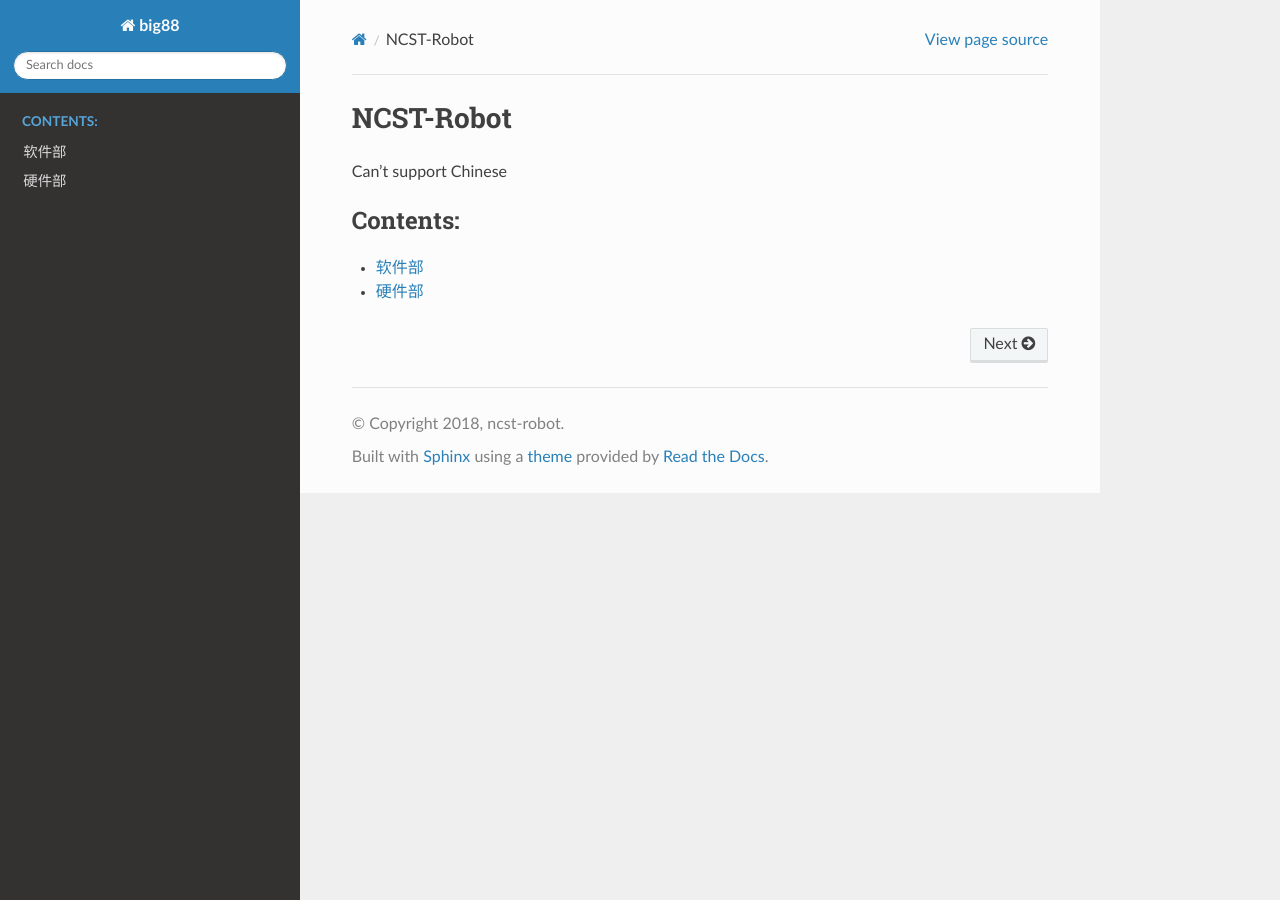
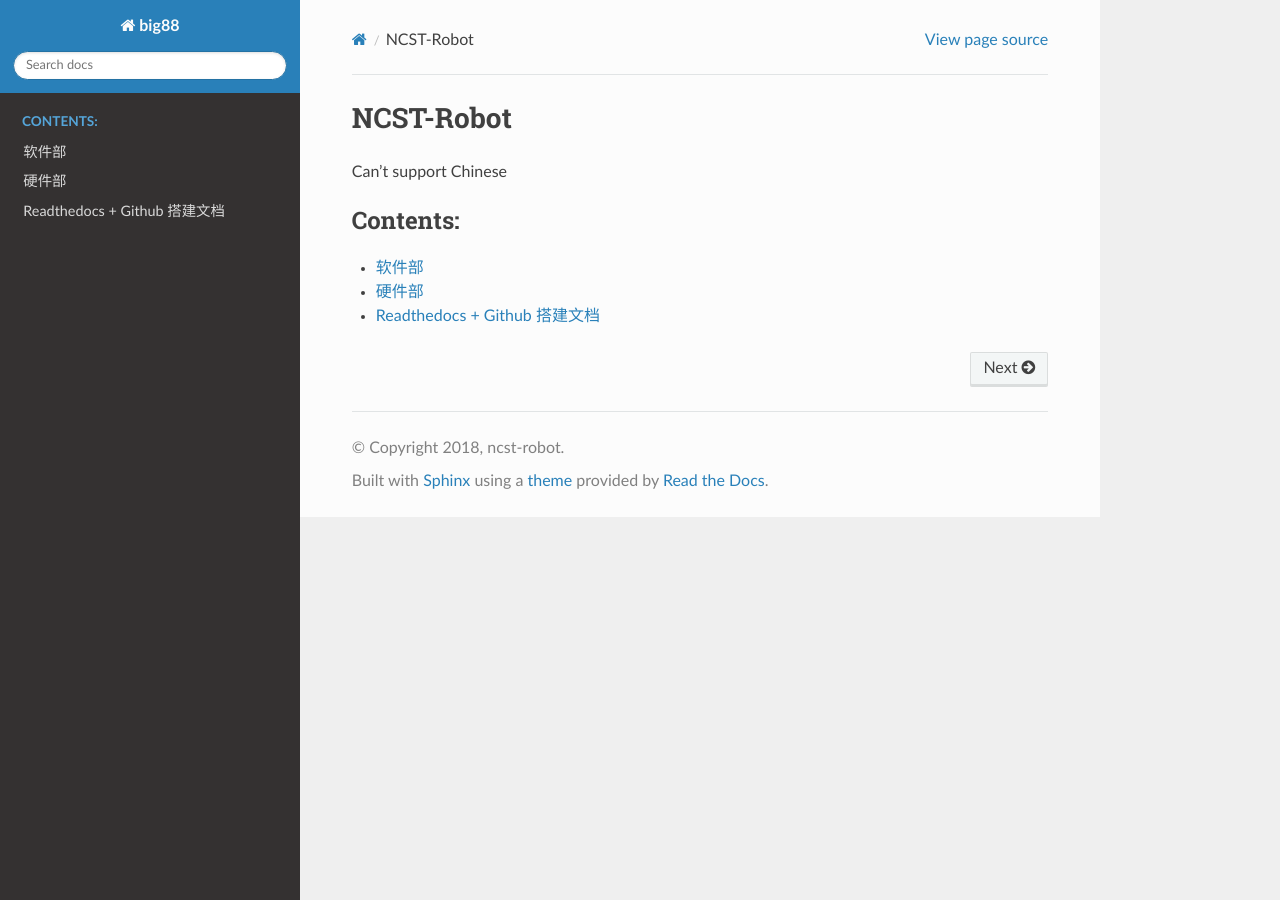
Before and after one commit to ncst-robot/bigger, a Sphinx documentation site: the page built from source/index.rst, in a window 1280 px wide. Built offline with Sphinx 7.4.7 and the Read the Docs theme 2.0.0, drawn with Linux system fonts in a browser that asks for light colours; some of the changed lines change nothing that is shown.

````diff
--- a/source/index.rst
+++ b/source/index.rst
@@ -8,3 +8,4 @@
 
    part-software/index
    part-hardware/index
+   readthedocs
--- /dev/null
+++ b/source/readthedocs.md
@@ -0,0 +1,147 @@
+# Readthedocs + Github 搭建文档
+
+## 环境配置
+
+> 要求已经具备下列工具：
+>
+> - Python
+> - pip
+>
+> 本教程是在Windows10上进行搭建的，Linux需要稍作修改
+
+原文链接：[Getting Started](https://docs.readthedocs.io/en/latest/getting_started.html)
+
+1. 安装Sphinx美化文章
+
+```
+$ pip install sphinx sphinx-autobuild
+```
+
+2. 在本地创建一个你要保存文档的文件夹，然后进入到该文件夹
+
+```
+$ cd /path/to/project
+$ mkdir docs
+$ cd docs
+```
+
+3. 使用sphinx-quickstart进行快速配置
+
+```
+$ sphinx-quickstart
+```
+
+4. 使用tree查看目录结构（该步骤可以跳过）
+5. 修改 `index.rst` ，然后运行下面的命令进行预览
+
+```
+$ make html
+```
+
+6. 打开build文件夹下的html文件，即可预览。
+
+## 支持Markdown格式
+
+- 参考：[In Markdown](https://docs.readthedocs.io/en/latest/getting_started.html#in-markdown)
+
+## 将本地修改提交到远程仓库
+
+首先在根目录下（也就是和build，source等文件夹在同一级目录）建立一个`.gitignore`文件，其内容如下：
+
+```
+build/
+.idea/
+*.pyc
+```
+
+然后在本地建立一个仓库，并提交到远程，步骤如下：
+
+- 第一步：本地建立git仓库
+
+  ```
+  cd到你的本地项目根目录下，执行git命令
+  git init
+  ```
+
+- 第二步：将项目的所有文件添加到仓库中
+
+  ```
+  git add .
+  如果想添加某个特定的文件，只需把.换成特定的文件名即可
+  ```
+
+- 第三步：将add的文件commit到仓库
+
+  ```
+  git commit -m "注释语句"
+  ```
+
+- 第四步：去github上创建Repository，点击下面的**New Organization**，拿到创建的仓库的https地址，不会创建可以参考[GitHub 实现多人协同提交代码并且权限分组管理](https://www.cnblogs.com/zhaoyanjun/p/5882784.html)
+
+- 第五步：重点来了，将本地的仓库关联到github上
+
+  ```
+  git remote add origin github仓库地址
+  ```
+
+- 第六步：上传github之前，要先pull一下，执行如下命令：
+
+  ```
+  git pull origin master
+  ```
+
+  _错误提示 : fatal: refusing to merge unrelated histories_
+
+  ```
+  解决：在进行git pull 时，添加一个可选项（在更高版本的保护机制）
+  git pull origin master --allow-unrelated-histories
+  ```
+
+- 第七步，也就是最后一步，上传代码到github远程仓库
+
+  ```
+  git push -u origin master
+  ```
+
+  _执行完后，如果没有异常，等待执行完就上传成功了，中间可能会让你输入Username和Password，你只要输入github的账号和密码就行了_
+
+## 连接Readthedocs和Github
+
+现在，文件已经提交到了你的github仓库，接下来需要把github和Readthedocs连接起来，连接过程分两种情况：
+
+1. 个人仓库。很简单，在你登录readthedocs时，直接选择sign in with github就可以了。
+2. **多人合作的仓库**。需要Webhooks（钩子）才能实现同步，下面着重提一下Webhooks。
+
+首先用github或者用邮箱注册一个Readthedocs账号，然后登录。
+
+然后选择`import a project`>>`手动导入`>>`填写代码仓库地址等`>>`下一页`。
+
+然后就是它自动进行同步了，这是，因为没有webhooks，所以同步不会成功。
+
+接下来，找到`project settings`>>`Integrations`>>`GitHub incoming webhook`你会进入到下图的页面：
+
+![Webhooks](webhooks.png)
+
+将红色框住的地址复制，粘贴到github的Webhooks中。操作过程是：打开代码仓库>>`Settings`>>`Webhooks`>>`Add webhooks`>>`Payload URL`，如下图：
+
+![Github Add Webhooks](webhooks-github.png)
+
+接下来你就可以向这个仓库添加代码，然后Readthedocs就会有相应的更新。
+
+这样，一个多人协同办公的技术文档就可以搭建起来了。
+
+## 更改主题 sphinx_rtd_theme
+
+更改source/conf.py:
+
+```
+import sphinx_rtd_theme
+html_theme = "sphinx_rtd_theme"
+html_theme_path = [sphinx_rtd_theme.get_html_theme_path()]
+```
+
+## 理解书写格式和文件组织方式
+
+- [理解rst文件](https://blog.csdn.net/wangxinhe2006/article/details/80272867)
+
+- [理解toctree指令](https://www.jianshu.com/p/ded9e52eaebd)
````
